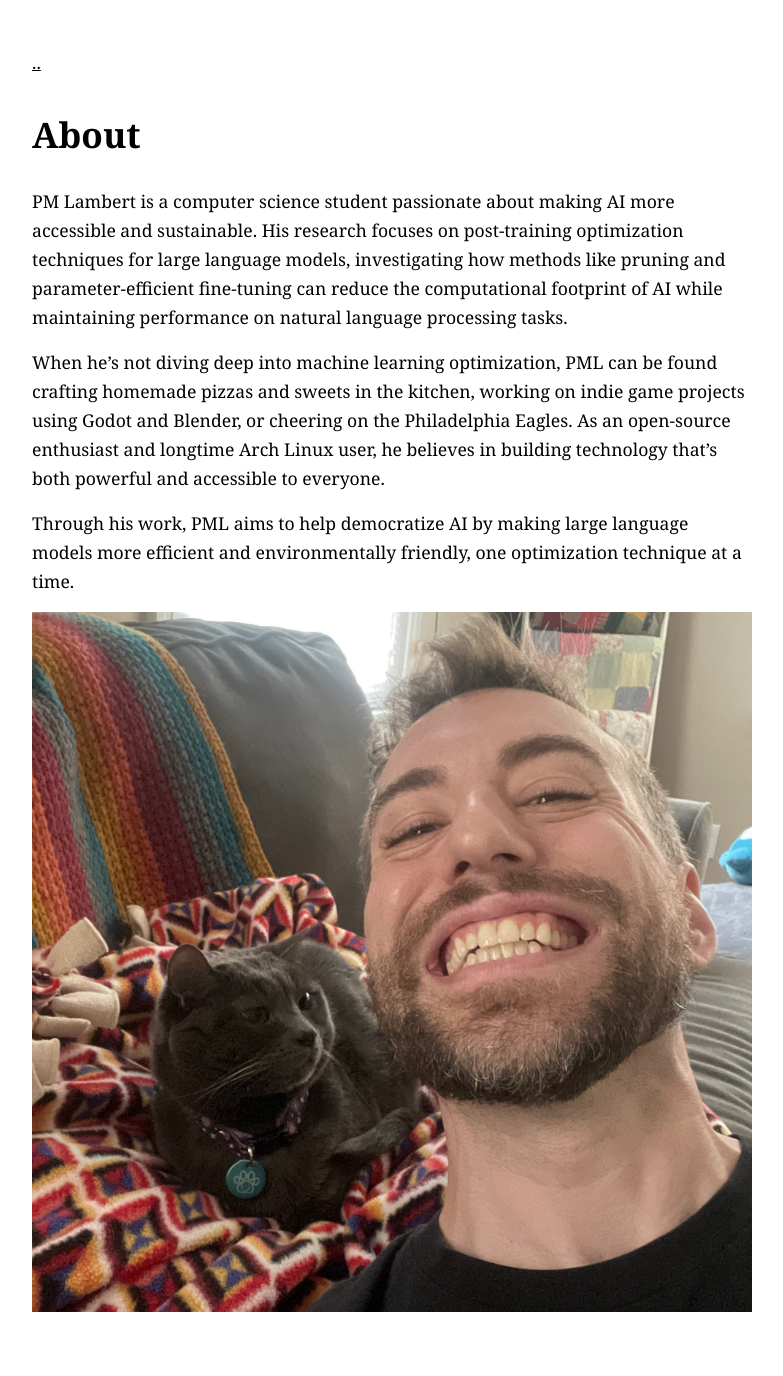
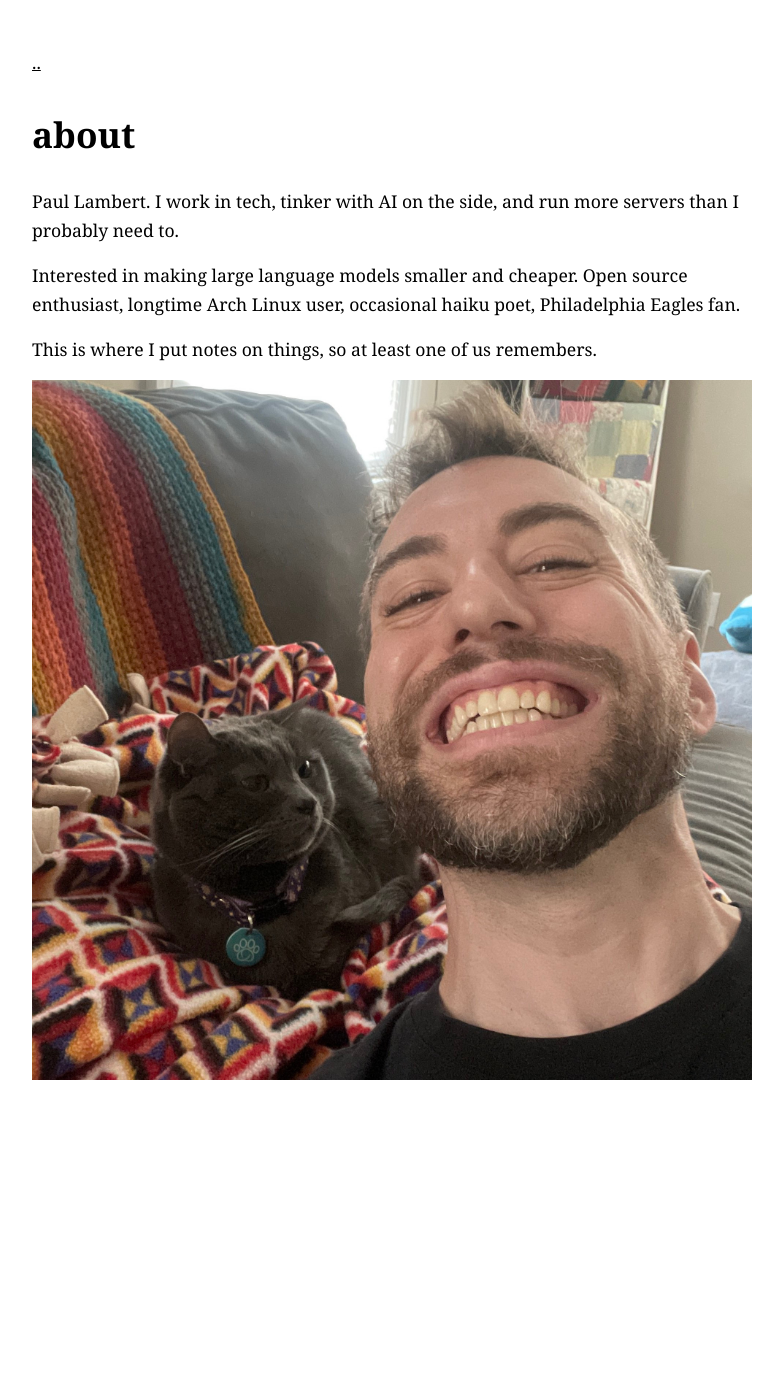
Before and after one commit to hipml/hipml.github.io, a Jekyll site: the page built from about.md, in a window 1280 px wide. Shown: the whole page, without its empty margins (248-1031 px from the left). Built offline with Jekyll 4.4.1, drawn with Linux system fonts in a browser that asks for light colours; after the commit the page ends 1144 px from its top, so only the background shows below that.

Commit message:
cleaning up, making about.md less weird

```diff
--- a/about.md
+++ b/about.md
@@ -1,13 +1,12 @@
 ---
 layout: page
-title: About
+title: about
 ---
 
-PM Lambert is a computer science student passionate about making AI more accessible and sustainable. His research focuses on post-training optimization techniques for large language models, investigating how methods like pruning and parameter-efficient fine-tuning can reduce the computational footprint of AI while maintaining performance on natural language processing tasks.
+Paul Lambert. I work in tech, tinker with AI on the side, and run more servers than I probably need to.
 
-When he's not diving deep into machine learning optimization, PML can be found crafting homemade pizzas and sweets in the kitchen, working on indie game projects using Godot and Blender, or cheering on the Philadelphia Eagles. As an open-source enthusiast and longtime Arch Linux user, he believes in building technology that's both powerful and accessible to everyone.
+Interested in making large language models smaller and cheaper. Open source enthusiast, longtime Arch Linux user, occasional haiku poet, Philadelphia Eagles fan.
 
-Through his work, PML aims to help democratize AI by making large language models more efficient and environmentally friendly, one optimization technique at a time.
-
+This is where I put notes on things, so at least one of us remembers.
 
 ![Me](images/me-catten-cropped.jpg)
```
Also changed, not shown: _drafts/2020-07-06-strange-post.md (renamed from _old_posts/2020-07-06-strange-post.md), _drafts/2020-07-07-overview-post.md (renamed from _old_posts/2020-07-07-overview-post.md), _drafts/2020-07-08-language-tests.md (renamed from _old_posts/2020-07-08-language-tests.md), _drafts/2020-07-08-very-very-very-long-title-and-very-very-very-short-content.md (renamed from _old_posts/2020-07-08-very-very-very-long-title-and-very-very-very-short-content.md), _drafts/2020-07-09-post-example-with-headings-and-toc.md (renamed from _old_posts/2020-07-09-post-example-with-headings-and-toc.md), _drafts/2020-07-09-post-example-with-hr.md (renamed from _old_posts/2020-07-09-post-example-with-hr.md), _drafts/2023-02-03-jektex-post.md (renamed from _old_posts/2023-02-03-jektex-post.md), _drafts/example2-archive.md (renamed from example2-archive.md).
